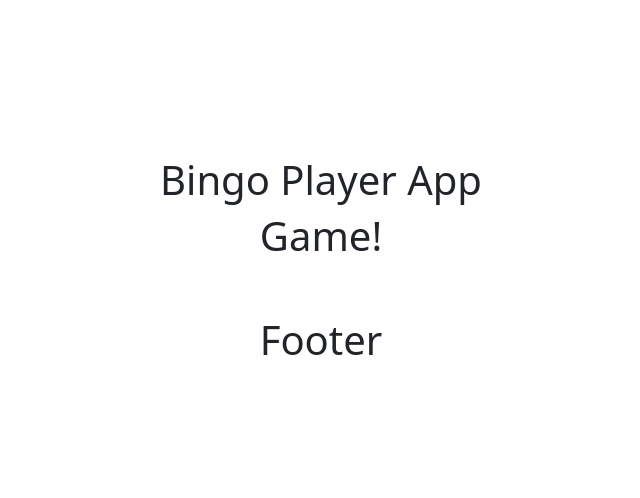
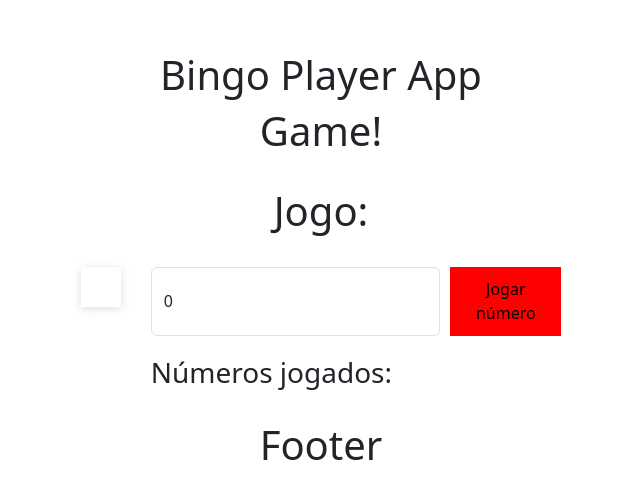
Before and after one commit to cacaudev/bingo-react-ts-vite, a React (Vite) app: page /game in a window 1280 px wide. Shown: the part 136-634 px from the top of the page, without its empty margins (319-959 px from the left). Built offline with nearby package versions, Linux system fonts and the light colour scheme.

Commit message:
feat: Add feature from sorted numbers on table

```diff
--- a/src/presentation/components/pages/game/Game.tsx
+++ b/src/presentation/components/pages/game/Game.tsx
@@ -1,9 +1,13 @@
-import { useEffect } from "react";
+import { useEffect, useState } from "react";
 import { useGameContext } from "../../../../infrastructure/state/context/GameContex";
 import { TabelaComponent } from "../../ui/tabela/TabelaComponent";
+import { Form } from "react-bootstrap";
 
 function Game() {
   const { game } = useGameContext();
+  const [numeroSorteado, setNumeroSorteado] = useState<number>(0);
+  const [numerosSorteados, setNumerosSorteados] = useState<number[]>([]);
+  const [numerosString, setNumerosString] = useState<string>("");
 
   useEffect(() => {
     if (game != null) {
@@ -13,11 +17,73 @@ function Game() {
     }
   }, [game]);
 
+  const changedNumeroSorteado = (event: any): void => {
+    setNumeroSorteado(event.target.value);
+  };
+
+  const jogarNumero = () => {
+    const numeros: number[] = numerosSorteados;
+    numeros.push(numeroSorteado);
+    setNumerosSorteados(numeros);
+    setNumerosString(numeros.join(", "));
+  };
+
   return (
     <>
       <h1>Game!</h1>
       <br />
-      <TabelaComponent tabela={game?.tabela} editable={false} />
+      <h1>Jogo: {game?.getNome()}</h1>
+      <br />
+      <div
+        style={{
+          display: "flex",
+          flexDirection: "row",
+          flexWrap: "nowrap",
+          justifyContent: "space-between",
+          alignItems: "flex-start",
+          gap: "30px",
+        }}
+      >
+        <TabelaComponent tabela={game?.tabela} editable={false} />
+        <div
+          style={{
+            display: "flex",
+            flexDirection: "column",
+            justifyContent: "flex-start",
+            alignContent: "baseline",
+            alignItems: "flex-start",
+            gap: "20px",
+          }}
+        >
+          <div
+            style={{
+              display: "flex",
+              flex: 1,
+              flexDirection: "row",
+              gap: "10px",
+            }}
+          >
+            <Form.Control
+              type="number"
+              id="numeroJogado"
+              onChange={changedNumeroSorteado}
+              value={numeroSorteado}
+            />
+            <button
+              type="button"
+              onClick={jogarNumero}
+              style={{ backgroundColor: "red" }}
+            >
+              Jogar número
+            </button>
+          </div>
+
+          <div>
+            <h3>Números jogados:</h3>
+            <h5>{numerosString}</h5>
+          </div>
+        </div>
+      </div>
       <br />
     </>
   );
--- a/src/presentation/components/ui/tabela/TabelaComponent.css
+++ b/src/presentation/components/ui/tabela/TabelaComponent.css
@@ -1,19 +1,5 @@
 .c-tabela {
   display: flex;
-  flex-direction: row;
-  align-items: center;
-  justify-content: center;
-
-  font-weight: bold;
-  font-size: 4rem;
-  padding: 10px;
+  padding: 20px;
   box-shadow: rgba(99, 99, 99, 0.2) 0px 2px 8px 0px;
-
-  width: 8rem;
-  height: 8rem;
-
-  border: 2px solid blue;
-  border-radius: 4px;
-
-  color: black;
 }
--- a/src/presentation/components/ui/tabela/TabelaComponent.tsx
+++ b/src/presentation/components/ui/tabela/TabelaComponent.tsx
@@ -22,7 +22,7 @@ function TabelaComponent(props: Props) {
   };
 
   return (
-    <>
+    <div className="c-tabela">
       <table>
         <tbody>
           {tabela?.campos.map((linha) => {
@@ -48,7 +48,7 @@ function TabelaComponent(props: Props) {
           })}
         </tbody>
       </table>
-    </>
+    </div>
   );
 }
 
```
